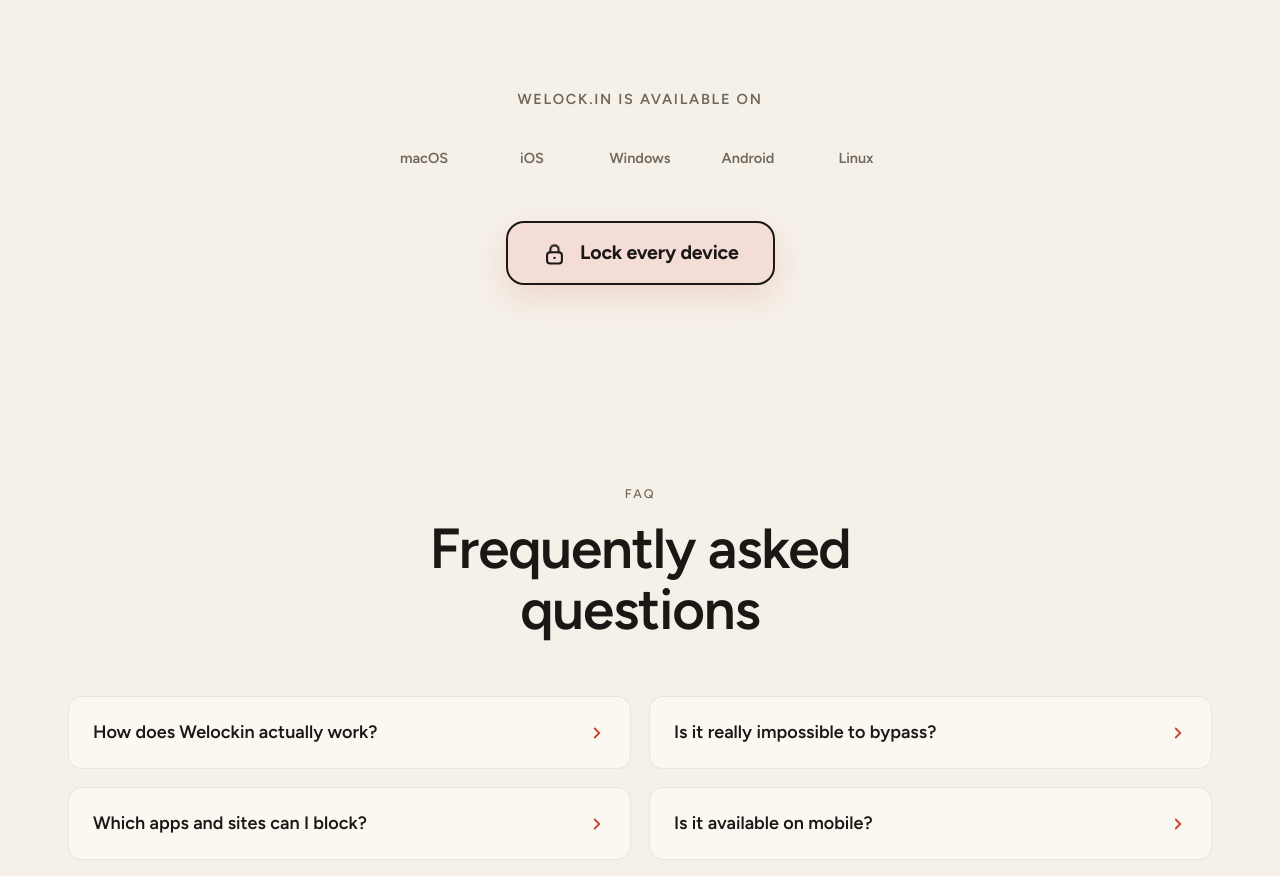
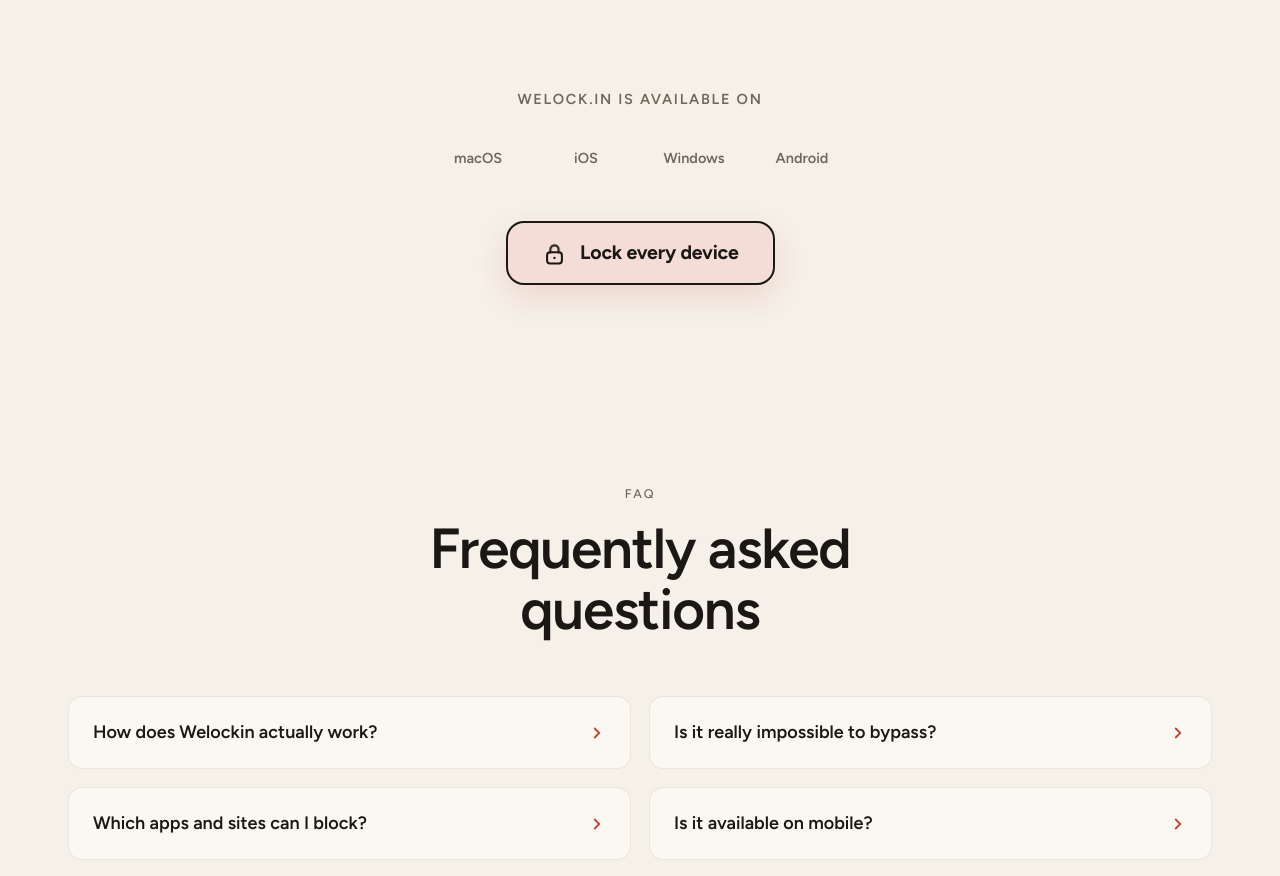
Before and after one commit to welock-in/landing-page, a Next.js app: page / in a window 1280 px wide. Shown: the part 7280-8156 px from the top of the page. Built offline with nearby package versions, Linux system fonts and the light colour scheme; no server answers.

Commit message:
Drop Linux from the platforms row
Co-Authored-By: Claude Fable 5 <noreply@anthropic.com>

```diff
--- a/src/components/home/data.ts
+++ b/src/components/home/data.ts
@@ -86,7 +86,6 @@ export const PLATFORMS: { name: string; file: string; wordmark?: boolean }[] = [
   { name: "iOS", file: "ios.webp", wordmark: true },
   { name: "Windows", file: "windows.webp" },
   { name: "Android", file: "android.webp" },
-  { name: "Linux", file: "linux.webp" },
 ];
 
 export const SW_COPY = {
```
